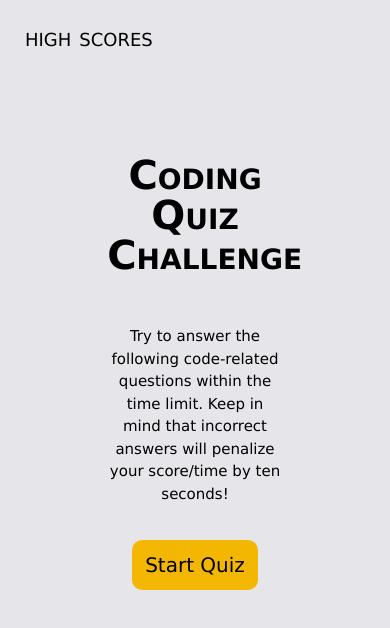
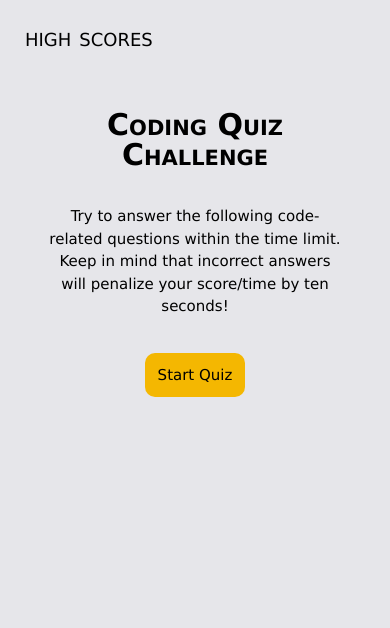
Before and after one commit to chris-godinho/2023-08-03-javascript-quiz-game, a plain HTML site: page index.html in a window 390 px wide. Drawn offline with Linux system fonts and the light colour scheme.

Commit message:
Fixed some font sizes/margins for responsiveness

```diff
--- a/assets/styles/style.css
+++ b/assets/styles/style.css
@@ -163,8 +163,23 @@ button:hover {
 
 /* Setting media queries for different widths for responsiveness*/
 @media screen and (max-width: 480px) {
+  #quiz-interface-screen {
+    width: 75%;
+    margin: auto;
+  }
+
+  h1 {
+    font-size: 30px;
+    padding: 35px 0px 35px 0px;
+  }
+
+  button {
+    font-size: 15px;
+    color: black;
+  }
+
   .secondary-heading {
-    padding: 50px 0px 50px 0px;
+    padding: 25px 0px 25px 0px;
   }
 
   #final-score-screen span {
```
